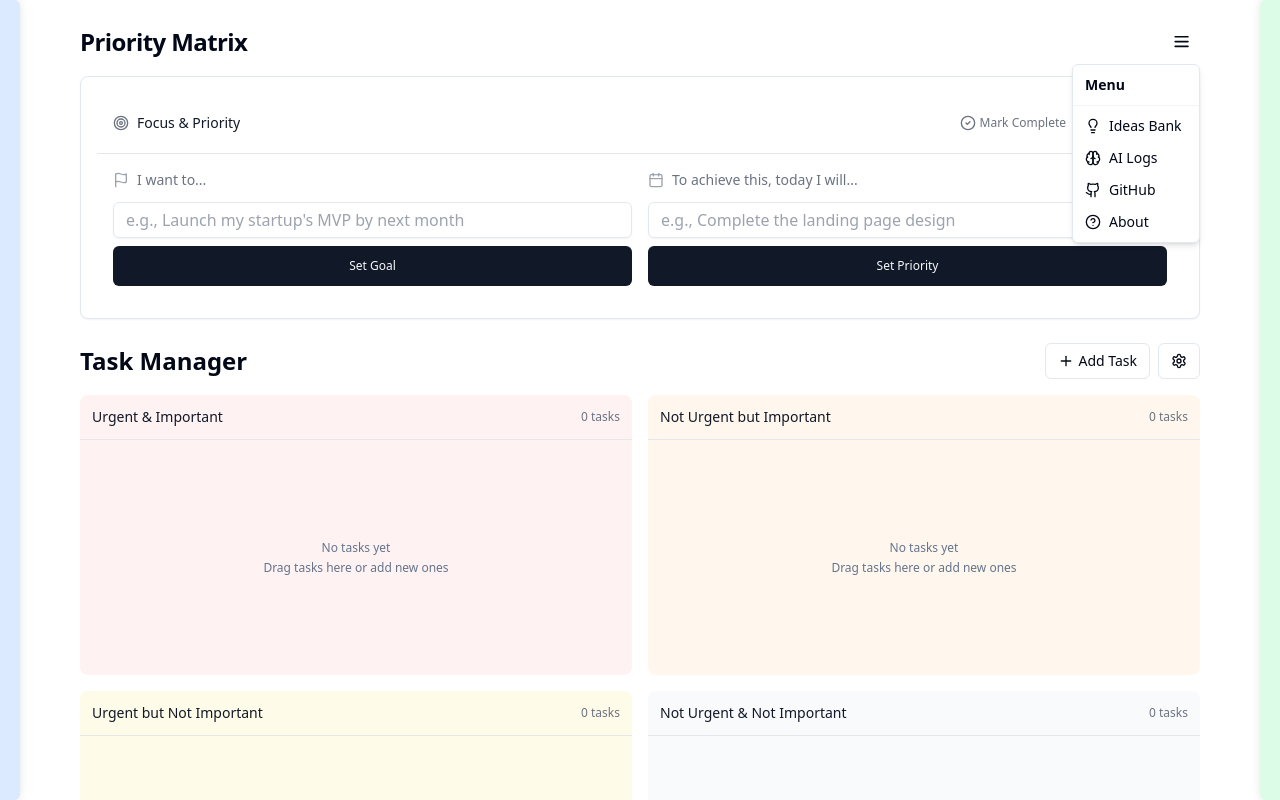
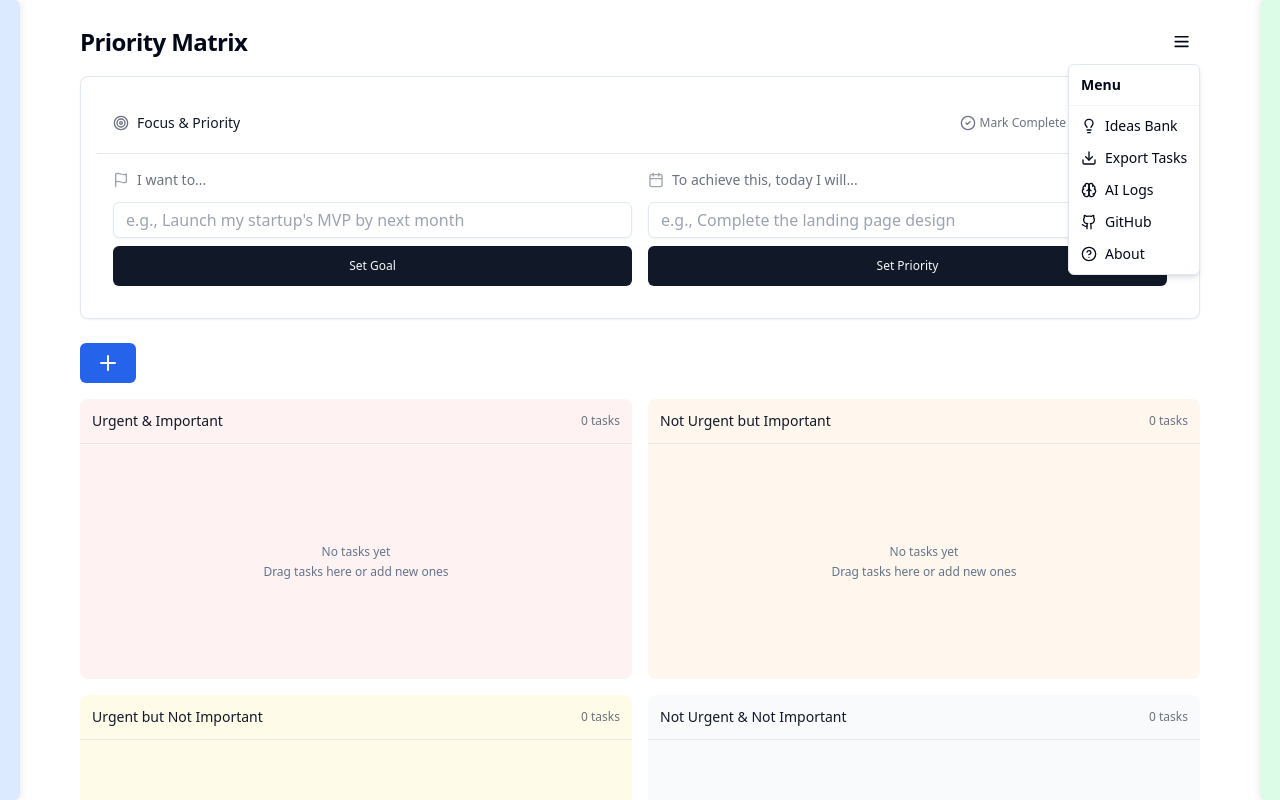
Before and after one commit to georgesiosi/gsdapp, a Next.js app: page / in a window 1280 px wide. Both pictures are taken after a click on the button "Menu". Shown: the top 800 px of the page. Built offline with nearby package versions, Linux system fonts and the light colour scheme.

Commit message:
refactor: move export tasks to main menu and clean up task manager UI

```diff
--- a/components/settings-menu.tsx
+++ b/components/settings-menu.tsx
@@ -8,7 +8,7 @@ import {
   DropdownMenuSeparator,
   DropdownMenuTrigger,
 } from "@/components/ui/dropdown-menu"
-import { Settings, Brain, HelpCircle, Github, Menu, Lightbulb } from "lucide-react"
+import { Settings, Brain, HelpCircle, Github, Menu, Lightbulb, Download } from "lucide-react"
 import Link from "next/link"
 import { Button } from "@/components/ui/button"
 
@@ -30,6 +30,17 @@ export function SettingsMenu() {
             <Lightbulb className="mr-2 h-4 w-4" />
             <span>Ideas Bank</span>
           </Link>
+        </DropdownMenuItem>
+
+        <DropdownMenuItem
+          onClick={() => {
+            const event = new CustomEvent('exportTasks');
+            window.dispatchEvent(event);
+          }}
+          className="flex w-full cursor-pointer items-center"
+        >
+          <Download className="mr-2 h-4 w-4" />
+          <span>Export Tasks</span>
         </DropdownMenuItem>
 
         <DropdownMenuItem asChild>
--- a/components/task-manager.tsx
+++ b/components/task-manager.tsx
@@ -337,44 +337,24 @@ export function TaskManager() {
         onConvertToTask={handleConvertToTask}
       />
 
-      <div className="flex justify-between items-center gap-3 mb-3">
-        <h1 className="text-2xl font-bold">Task Manager</h1>
-        <div className="flex items-center gap-2">
-          <Button
-            variant="outline"
-            onClick={() => {
-              setTaskModalOpen(true);
-            }}
-            className="h-9 text-sm px-3 py-2"
-          >
-            <Plus className="h-4 w-4 mr-1" />
-            Add Task
-          </Button>
+      {/* Add event listener for export tasks */}
+      <div className="hidden">
+        {useEffect(() => {
+          const handleExport = () => handleExportTasks();
+          window.addEventListener('exportTasks', handleExport);
+          return () => window.removeEventListener('exportTasks', handleExport);
+        }, [])}
+      </div>
 
-          <DropdownMenu>
-            <DropdownMenuTrigger asChild>
-              <Button
-                variant="outline"
-                className="h-9 text-sm px-3 py-2"
-                type="button"
-              >
-                <Settings className="h-4 w-4" />
-                <span className="sr-only">Settings</span>
-              </Button>
-            </DropdownMenuTrigger>
-            <DropdownMenuContent align="end">
-              <DropdownMenuItem onClick={() => router.push('/ideas-bank')}>
-                <Lightbulb className="h-4 w-4 mr-2" />
-                Ideas Bank {ideas.length > 0 && `(${ideas.length})`}
-              </DropdownMenuItem>
-              <DropdownMenuItem onClick={handleExportTasks}>
-                <Download className="h-4 w-4 mr-2" />
-                Export Tasks
-              </DropdownMenuItem>
-            </DropdownMenuContent>
-          </DropdownMenu>
-        </div>
-      </div>
+      {/* Floating Action Button for adding tasks */}
+      <Button
+        variant="default"
+        onClick={() => setTaskModalOpen(true)}
+        className="floating-action-button"
+        aria-label="Add new task"
+      >
+        <Plus className="h-6 w-6" />
+      </Button>
 
       <div className="mt-4">
         <EisenhowerMatrix
```
